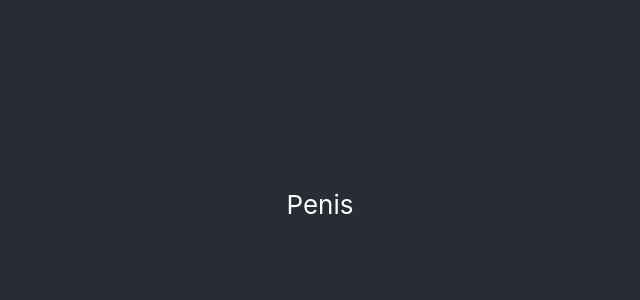
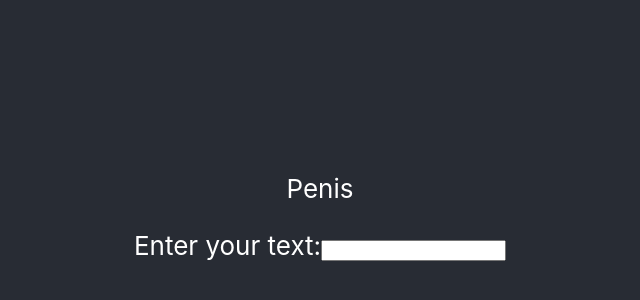
Before and after one commit to UmayerK/Winhacks2024, a React (Create React App) app in the folder win/: page / in a window 1280 px wide. Shown: the part 196-496 px from the top of the page, without its empty margins (320-960 px from the left). Built offline with nearby package versions, Linux system fonts and the light colour scheme.

Commit message:
add form

```diff
--- a/win/src/App.js
+++ b/win/src/App.js
@@ -1,13 +1,14 @@
-import './App.css';
+import React from 'react';
+import './App.css'; // Importing your main CSS file
+import './form.css'; // Importing the CSS file for the Form component
+import Form from './Textbox.js'; // Importing the Form component
 
 function App() {
   return (
     <div className="App">
       <header className="App-header">
-
-        <p>
-         Penis
-        </p>
+        <p>Penis</p>
+        <Form />
 
       </header>
     </div>
--- /dev/null
+++ b/win/src/Textbox.js
@@ -0,0 +1,14 @@
+// Form.js
+
+import React from 'react';
+
+function TextBox() {
+  return (
+    <div>
+      <label htmlFor="textbox">Enter your text:</label>
+      <input type="text" id="textbox" name="textbox" />
+    </div>
+  );
+}
+
+export default TextBox;
```
Also changed, not shown: win/src/form.css (added).
